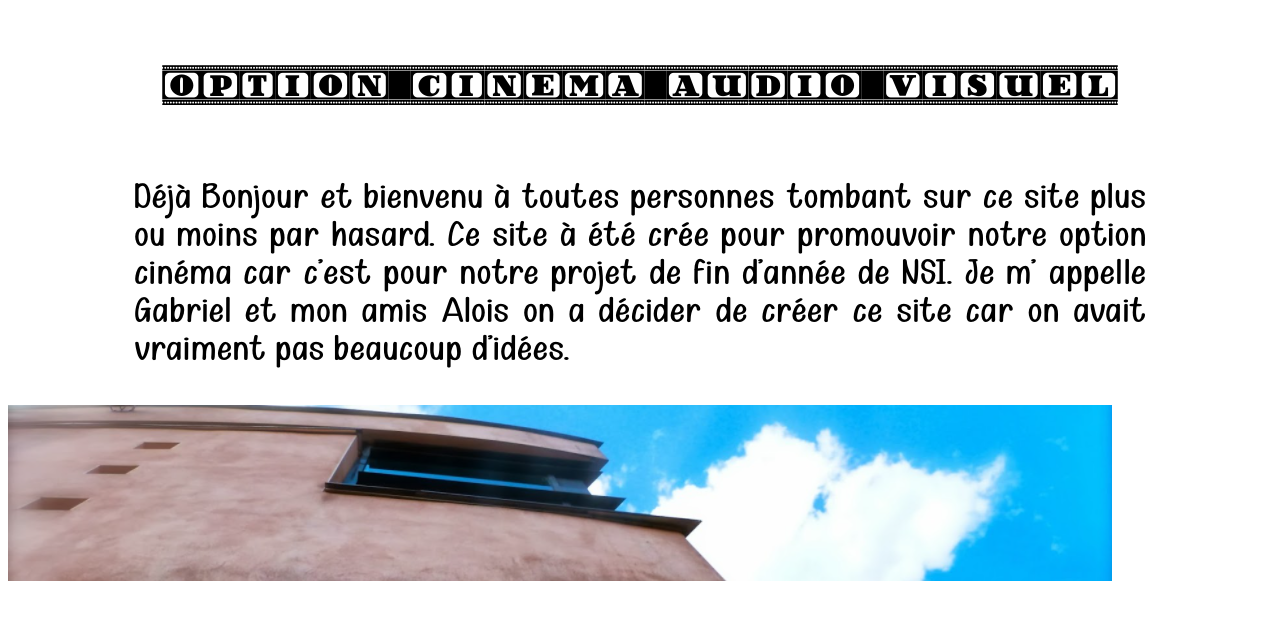
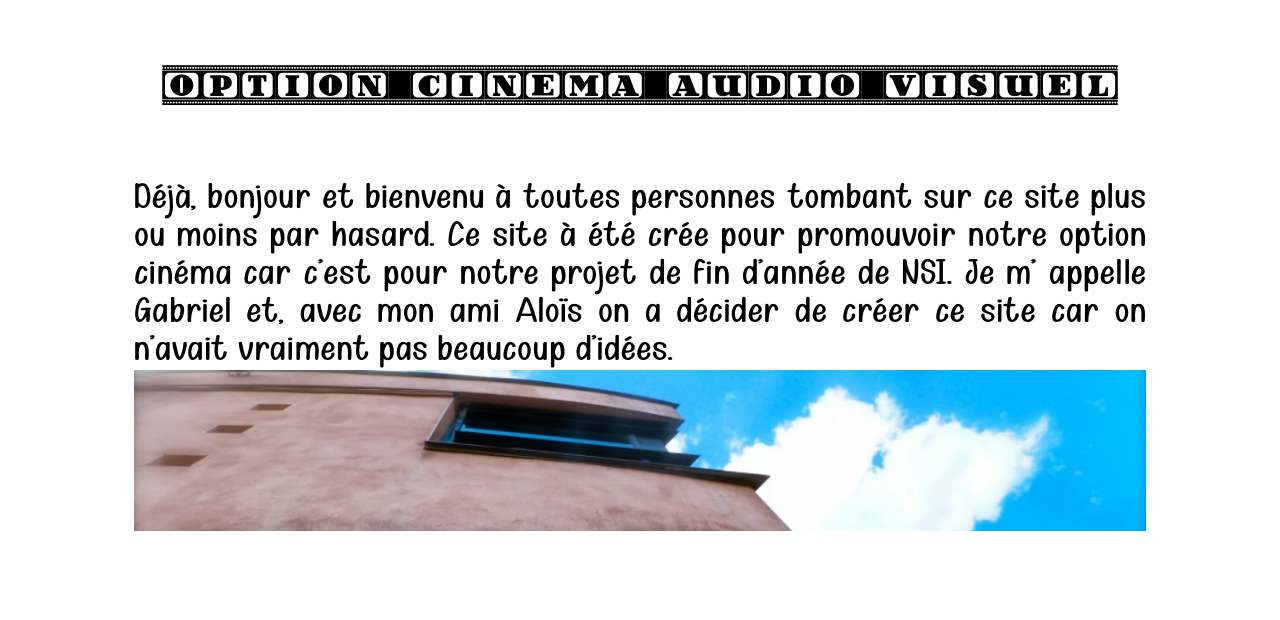
Before and after one commit to Baloo54/Cin-ma, a PHP site: page / in a window 1280 px wide. Shown: the part 107-727 px from the top of the page. Run offline with PHP 8.4, Linux system fonts and the light colour scheme.

Commit message:
j'ai centré l'image

```diff
--- a/fichiers/les différentes pages/fichier css/styles.css
+++ b/fichiers/les différentes pages/fichier css/styles.css
@@ -21,8 +21,8 @@
 {
     font-size: 35px;
     font-family: "Kid Knowledge 1";
-    margin-left: 10%;
-    margin-right: 10%;
+    margin: auto;
+    width: 80%;
     text-align: justify;
 }
 
@@ -50,3 +50,8 @@ header{
 a{
     cursor: url("../../../fichiers/images/logo (3).png") 4 12, default;
 }
+
+.center{
+    width: 80%;
+    margin: auto;
+}
--- a/index.html
+++ b/index.html
@@ -20,13 +20,13 @@
         </header>
         <p class="titre">Option Cinema Audio Visuel</p>
         <p class="pute">
-            Déjà Bonjour et bienvenu à toutes personnes tombant sur ce
+            Déjà, bonjour et bienvenu à toutes personnes tombant sur ce
             site plus ou moins par hasard. Ce site à été crée pour promouvoir notre
             option cinéma car c'est pour notre projet de fin d'année de NSI. Je m'
-            appelle Gabriel et mon amis Alois on a décider de créer ce site car on
-            avait vraiment pas beaucoup d'idées.
+            appelle Gabriel et, avec mon ami Aloïs on a décider de créer ce site car on
+            n'avait vraiment pas beaucoup d'idées.
         </p>
-        <img src="fichiers/images/photolycée.png" alt="photo de notre lycée. " class="center">
+        <p class="center"><img src="fichiers/images/photolycée.png" alt="photo de notre lycée. " width="100%"></p>
         <footer>
             <!-- Tous ce qui est liens de type email / contactez nous etc...-->
         </footer>
```
